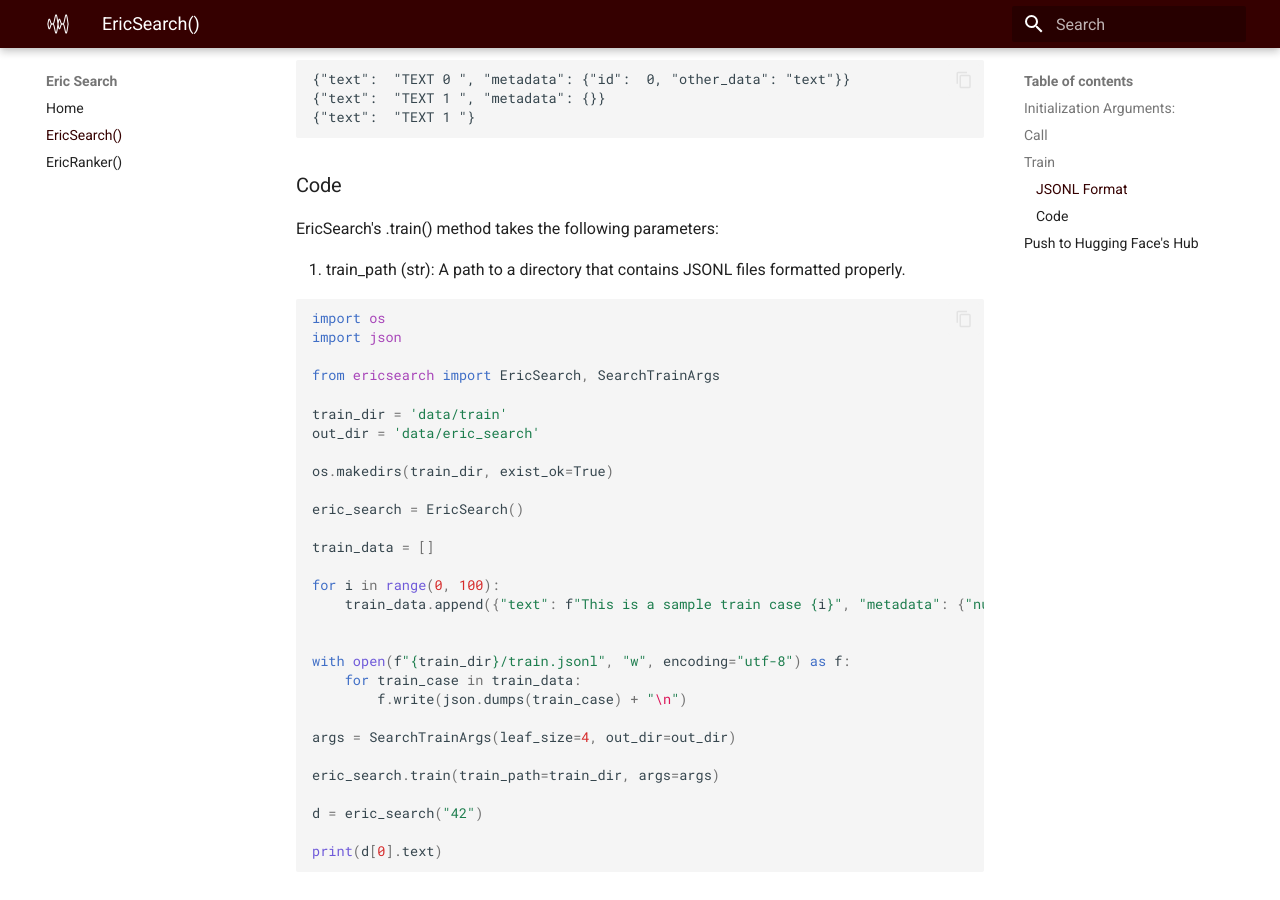
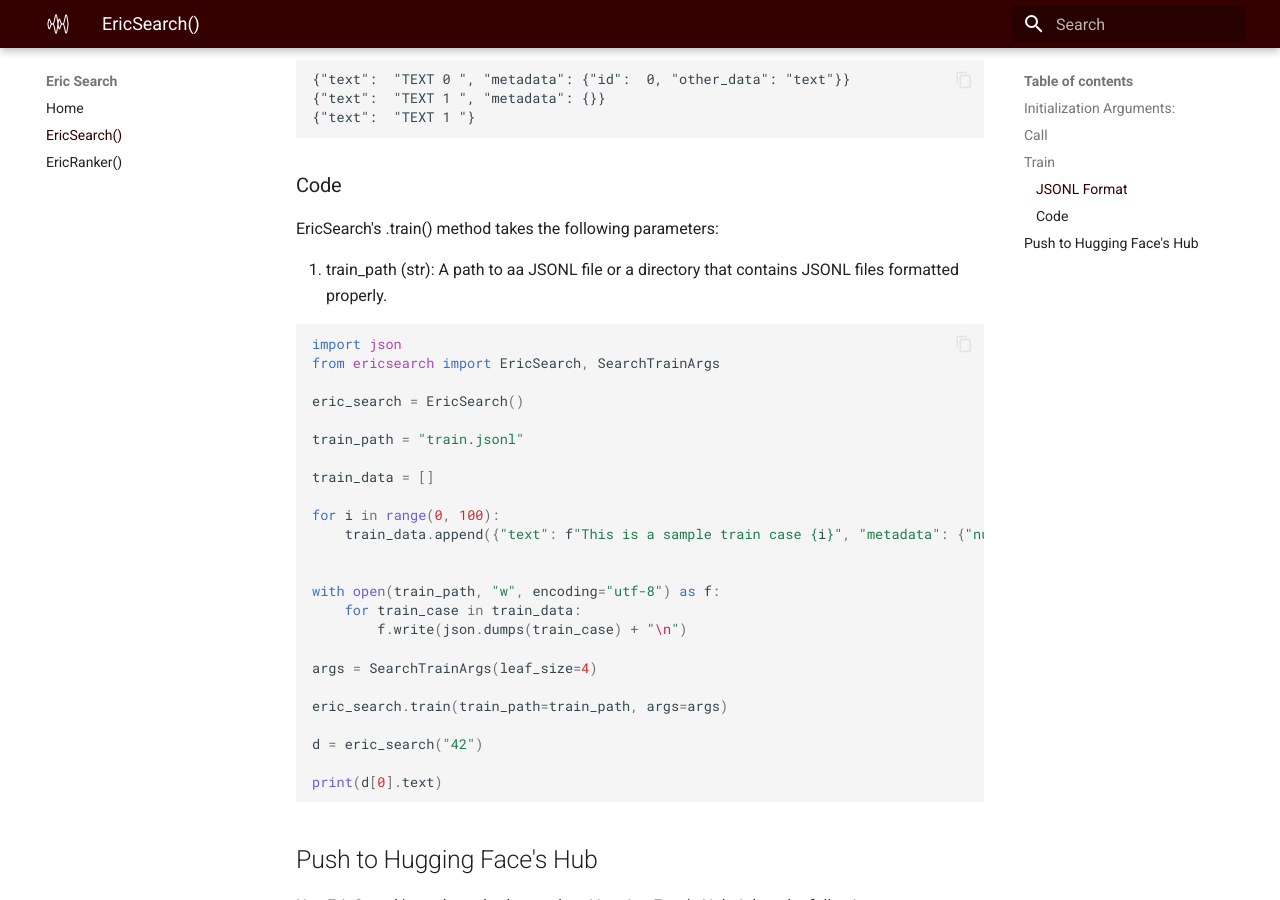
Before and after one commit to EricFillion/ericsearch, an MkDocs documentation site: the page built from docs/docs/eric-search.md, in a window 1280 px wide and 900 px high, scrolled down 1792 px. Built offline with MkDocs 1.6.1 and Material for MkDocs 9.7.7, drawn with Linux system fonts in a browser that asks for light colours.

Commit message:
update docs to reflect single jsonl file for train()

````diff
--- a/docs/docs/eric-search.md
+++ b/docs/docs/eric-search.md
@@ -86,20 +86,15 @@
 
 EricSearch's .train() method takes the following parameters:
 
-1. train_path (str): A path to a directory that  contains JSONL files formatted properly.
+1. train_path (str): A path to aa JSONL file or a directory that contains JSONL files formatted properly.
 
 ```python
-import os
 import json
-
 from ericsearch import EricSearch, SearchTrainArgs
 
-train_dir = 'data/train'
-out_dir = 'data/eric_search'
+eric_search = EricSearch()
 
-os.makedirs(train_dir, exist_ok=True)
-
-eric_search = EricSearch()
+train_path = "train.jsonl"
 
 train_data = []
 
@@ -107,13 +102,13 @@
     train_data.append({"text": f"This is a sample train case {i}", "metadata": {"number": i}})
 
 
-with open(f"{train_dir}/train.jsonl", "w", encoding="utf-8") as f:
+with open(train_path, "w", encoding="utf-8") as f:
     for train_case in train_data:
         f.write(json.dumps(train_case) + "\n")
 
-args = SearchTrainArgs(leaf_size=4, out_dir=out_dir)
+args = SearchTrainArgs(leaf_size=4)
 
-eric_search.train(train_path=train_dir, args=args)
+eric_search.train(train_path=train_path, args=args)
 
 d = eric_search("42")
 
````
Also changed, not shown: 3 other files.
